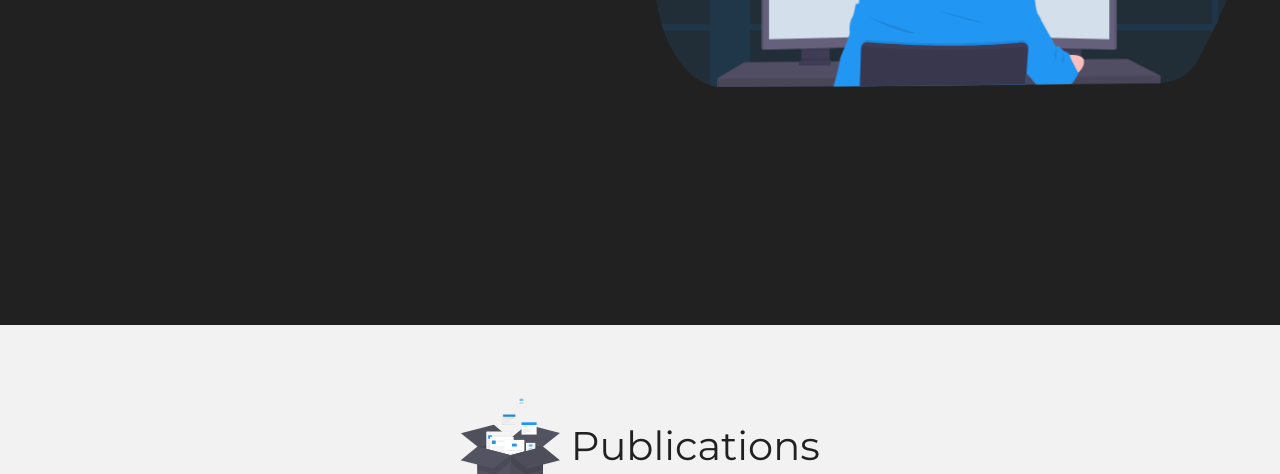
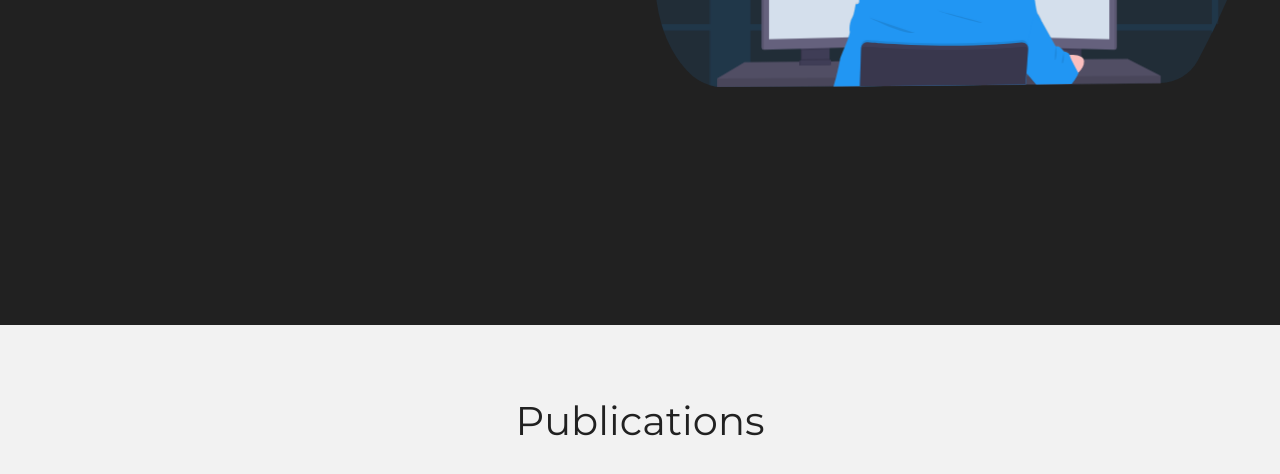
Before and after one commit to dibyabiva/dibyabiva.github.io, a plain HTML site: page index.html in a window 1280 px wide. Shown: the part 475-949 px from the top of the page. Drawn offline with nearby package versions, Linux system fonts and the light colour scheme; some packages are replaced by stand-ins of ours; a script that the page names is missing.

Commit message:
Update index.html

```diff
--- a/index.html
+++ b/index.html
@@ -152,7 +152,7 @@
 			<div id="publications" class="row light-row">
 				<div class="col-md-12">
 					<br/><br/><br/>
-					<h1 style="text-align:center;"><img src="./images/files.svg" style="width: 100px;"/> Publications</h1>
+					<h1 style="text-align:center;">Publications</h1>
 					<br/>
 				</div>
 				<div class="col-sm-6 col-md-4 row-2-col">
```
